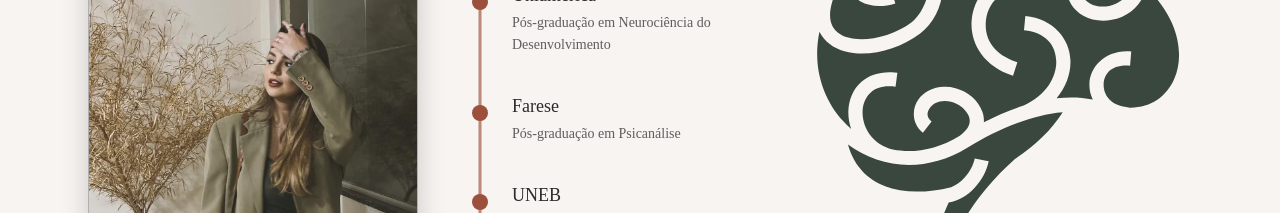
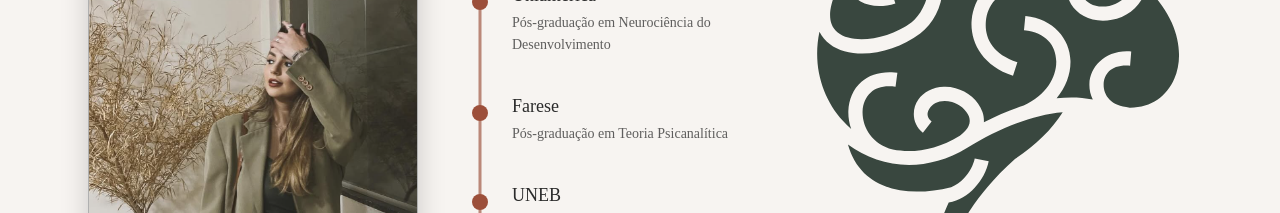
Before and after one commit to jheype/bruna-almeida, a Next.js app: page / in a window 1280 px wide. Shown: the part 2100-2313 px from the top of the page. Built offline with nearby package versions, Linux system fonts and the light colour scheme; a web font is replaced by a local one.

Commit message:
text-update-02

```diff
--- a/app/page.tsx
+++ b/app/page.tsx
@@ -77,7 +77,7 @@ export default function Home() {
           },
           {
             institution: "Farese",
-            description: "Pós-graduação em Psicanálise",
+            description: "Pós-graduação em Teoria Psicanalítica",
             active: true,
           },
           {
```
